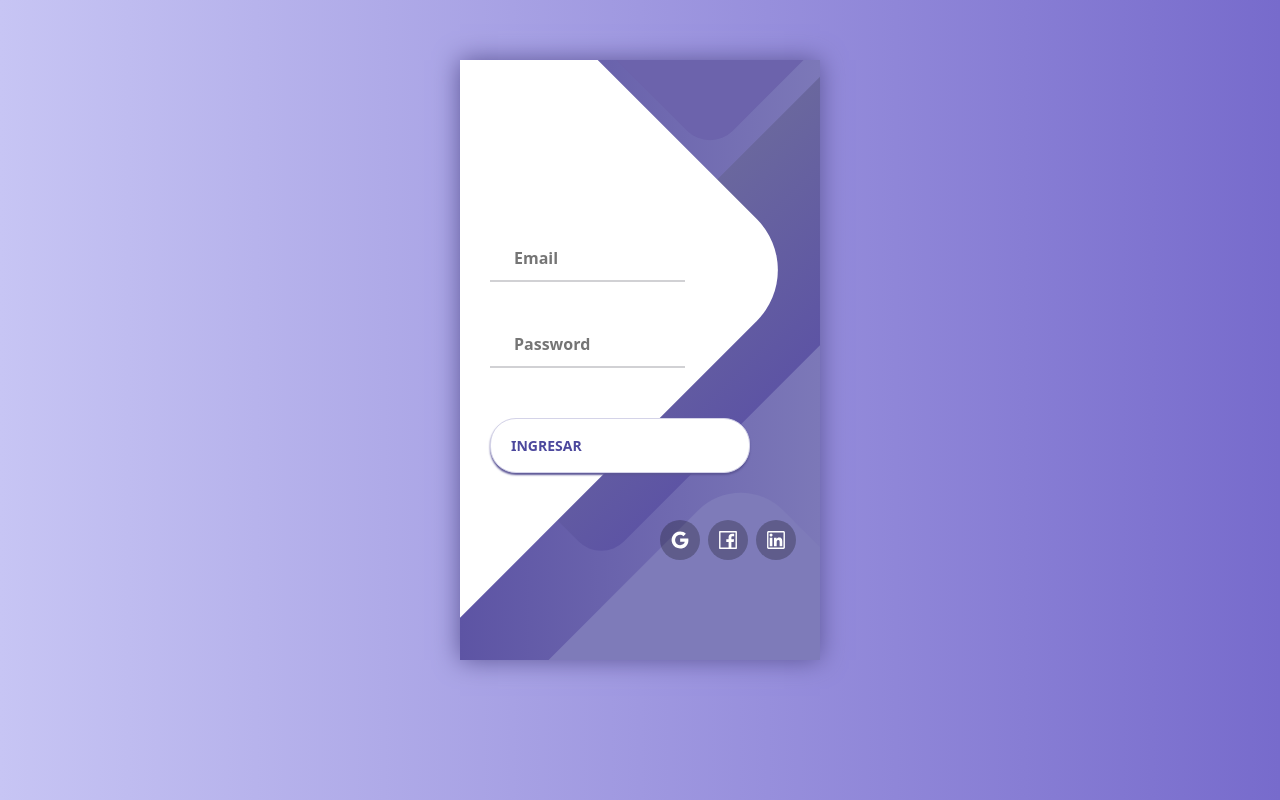
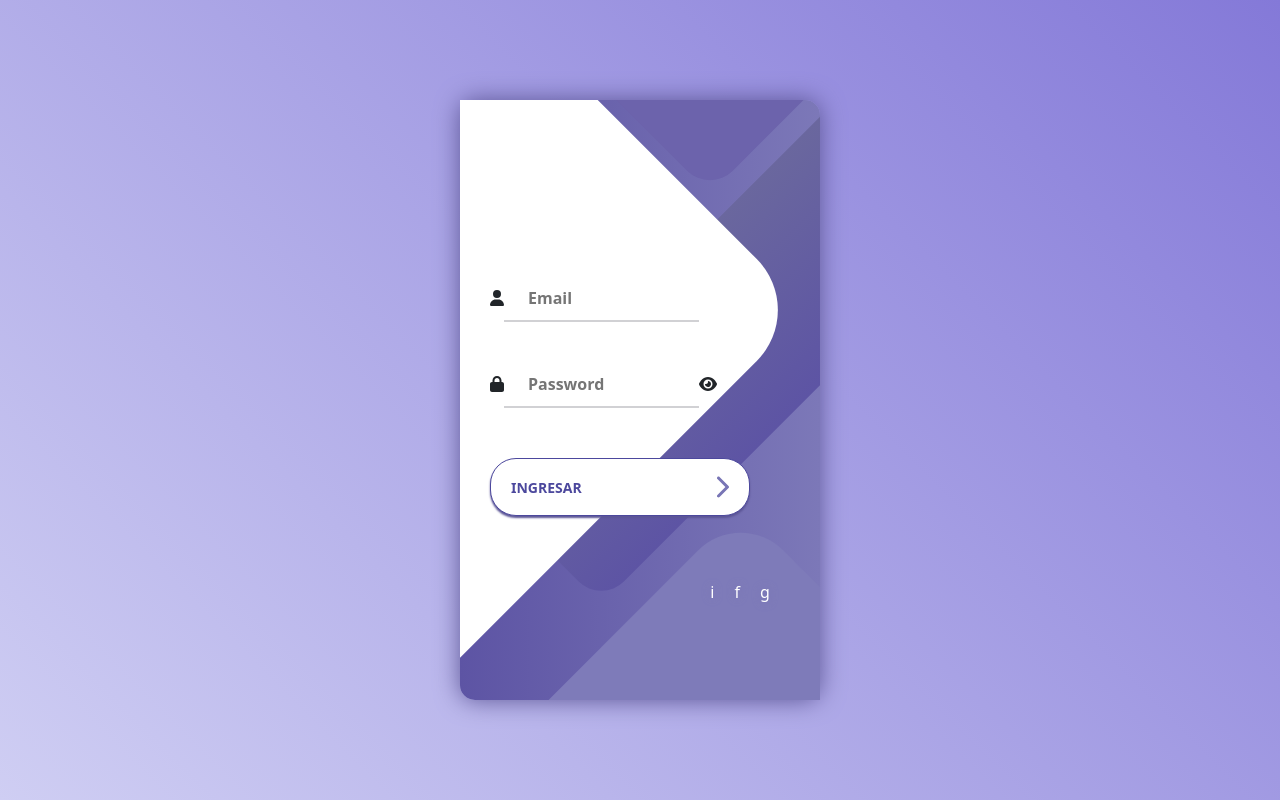
Before and after one commit to jordonez19/public, a Next.js app: page /login in a window 1280 px wide. Built offline with nearby package versions, Linux system fonts and the light colour scheme.

Commit message:
login changes updated

```diff
--- a/components/Login/index.js
+++ b/components/Login/index.js
@@ -5,8 +5,19 @@ import {
   FacebookOutlined,
   LinkedinOutlined,
 } from "@ant-design/icons";
+import { useState } from "react";
+import { FontAwesomeIcon } from "@fortawesome/react-fontawesome";
+import {
+  faUser,
+  faLock,
+  faEye,
+  faEyeSlash,
+  faChevronRight,
+} from "@fortawesome/free-solid-svg-icons";
 
 const LoginComponent = ({ handleChange, handleSubmit }) => {
+  const [viewInput, setViewInput] = useState(false);
+
   return (
     <>
       <div className="body-login">
@@ -15,7 +26,7 @@ const LoginComponent = ({ handleChange, handleSubmit }) => {
             <div className="custom-screen__content">
               <form className="custom-login" onSubmit={handleSubmit}>
                 <div className="custom-login__field">
-                  <i className="custom-login__icon fas fa-user"></i>
+                  <FontAwesomeIcon icon={faUser} />
                   <input
                     onChange={handleChange}
                     type="text"
@@ -25,49 +36,44 @@ const LoginComponent = ({ handleChange, handleSubmit }) => {
                   />
                 </div>
                 <div className="custom-login__field">
-                  <i className="custom-login__icon fas fa-lock"></i>
+                  <FontAwesomeIcon icon={faLock} />
                   <input
                     onChange={handleChange}
-                    type="password"
+                    type={viewInput ? "text" : "password"}
                     name="password"
                     className="custom-login__input"
                     placeholder="Password"
                   />
+                  <FontAwesomeIcon
+                    className="cursor-pointer"
+                    onClick={() => setViewInput(!viewInput)}
+                    icon={!viewInput ? faEye : faEyeSlash}
+                  />
                 </div>
-                <button className="custom-button custom-login__submit">
-                  <span className="custom-button__text text-center">INGRESAR</span>
-                  <i className="custom-button__icon fanpm audit fix --forces fa-chevron-right"></i>
+                <button className="custom-button custom-login__submit pulse">
+                  <span className="custom-button__text text-center">
+                    INGRESAR
+                  </span>
+                  <FontAwesomeIcon
+                    className="custom-button__icon fanpm audit fix--forces"
+                    icon={faChevronRight}
+                  />
                 </button>
               </form>
               <div className="custom-social-login">
-
-                <div className="d-flex">
-                  <Avatar
-                    className="me-2"
-                    size={40}
-                    icon={<GoogleOutlined />}
-                  />
-                  <Avatar
-                    className="me-2"
-                    size={40}
-                    icon={<FacebookOutlined />}
-                  />
-                  <Avatar className="me-2" size={40} icon={<LinkedinOutlined />} />
-                </div>
-
                 <div className="custom-social-icons">
                   <a
                     href="#"
-                    className="custom-social-login__icon fab fa-instagram"
-                  ></a>
+                    className="custom-social-login__icon"
+                  >i</a>
                   <a
                     href="#"
-                    className="custom-social-login__icon fab fa-facebook"
-                  ></a>
+                    className="custom-social-login__icon"
+                  >f</a>
                   <a
                     href="#"
-                    className="custom-social-login__icon fab fa-twitter"
-                  ></a>
+                    className="custom-social-login__icon"
+                  >g</a>
                 </div>
               </div>
             </div>
--- a/containers/Login/index.js
+++ b/containers/Login/index.js
@@ -3,19 +3,22 @@ import LoginComponent from "@/components/Login";
 import React, { useState } from "react";
 import { setAuthToken } from "@/lib/auth";
 import { CustomAlert } from "@/hooks/CustomAlert";
+import { useRouter } from "next/router";
 
 const LoginContainer = () => {
+  const { SuccessAlert, ErrorAlert } = CustomAlert();
   const [form, setForm] = useState({});
-  const { SuccessAlert, ErrorAlert } = CustomAlert();
+  const router = useRouter();
 
   const handleSubmit = async (e) => {
     e.preventDefault();
     const res = await post("auth/signin", form);
     if (res.status == 200) {
       setAuthToken(res.data.token);
-      SuccessAlert('Bienvenido');
+      SuccessAlert("Bienvenido");
+      router.push("/dashboard");
     } else {
-      ErrorAlert('Error al iniciar session');
+      ErrorAlert("Error al iniciar session, verifique que su usuario y contraseña sean correctos");
     }
   };
 
@@ -29,7 +32,8 @@ const LoginContainer = () => {
 
   return (
     <>
-      <LoginComponent handleSubmit={handleSubmit} handleChange={handleChange} />
+      <LoginComponent
+        handleSubmit={handleSubmit} handleChange={handleChange} />
     </>
   );
 };
--- a/hooks/CustomAlert.js
+++ b/hooks/CustomAlert.js
@@ -12,8 +12,8 @@ export const CustomAlert = () => {
       showConfirmButton: false,
       timer: 1500,
       customClass: {},
-      iconColor: "#fd7e14",
-      confirmButtonColor: "#fd7e14",
+      iconColor: "#4FCA5D",
+      confirmButtonColor: "#6770B5",
     }).then(() => {
       if (path) {
         router.push(`/nexos/${path}`);
@@ -27,8 +27,8 @@ export const CustomAlert = () => {
       icon: "error",
       title: message,
       confirmButtonText: "OK",
-      iconColor: "#fd7e14",
-      confirmButtonColor: "#fd7e14",
+      iconColor: "red",
+      confirmButtonColor: "#6770B5",
     });
     if (path) {
       router.push(`/nexos/${path}`);
@@ -40,8 +40,8 @@ export const CustomAlert = () => {
       icon: "info",
       title: message,
       confirmButtonText: "OK",
-      iconColor: "#fd7e14",
-      confirmButtonColor: "#fd7e14",
+      iconColor: "#F7C359",
+      confirmButtonColor: "#6770B5",
     });
     if (path) {
       router.push(`/nexos/${path}`);
@@ -55,23 +55,9 @@ export const CustomAlert = () => {
       showCancelButton: true,
       confirmButtonText: "Si",
       cancelButtonText: "No",
-      iconColor: "#fd7e14",
-      confirmButtonColor: "#fd7e14",
+      iconColor: "#F7C359",
+      confirmButtonColor: "#6770B5",
     });
-
-    return result;
-  };
-
-  const AcceptConfirmation = async (message) => {
-    const result = await Swal.fire({
-      icon: "info",
-      title: message,
-      showCancelButton: false,
-      confirmButtonText: "Ok",
-      iconColor: "#fd7e14",
-      confirmButtonColor: "#fd7e14",
-    });
-
     return result;
   };
 
@@ -80,7 +66,6 @@ export const CustomAlert = () => {
     SuccessAlert,
     ErrorAlert,
     EditConfirmation,
-    AcceptConfirmation,
     InfoAlert,
   };
 };
--- a/package.json
+++ b/package.json
@@ -9,12 +9,16 @@
     "lint": "next lint"
   },
   "dependencies": {
+    "@fortawesome/fontawesome-svg-core": "^6.4.2",
+    "@fortawesome/free-solid-svg-icons": "^6.4.2",
+    "@fortawesome/react-fontawesome": "^0.2.0",
     "antd": "^5.9.0",
     "axios": "^1.5.0",
     "bootstrap": "^5.3.1",
     "dotenv": "^16.3.1",
     "eslint": "8.49.0",
     "eslint-config-next": "13.4.19",
+    "font-awesome": "^4.7.0",
     "js-cookie": "^3.0.5",
     "next": "13.4.19",
     "nodemon": "^3.0.1",
--- a/pages/_app.js
+++ b/pages/_app.js
@@ -1,5 +1,6 @@
 import '@/styles/index.scss'
 import 'bootstrap/dist/css/bootstrap.min.css';
+import "font-awesome/css/font-awesome.min.css";
 
 export default function App({ Component, pageProps }) {
   return <Component {...pageProps} />
--- a/styles/components/_login.scss
+++ b/styles/components/_login.scss
@@ -1,7 +1,8 @@
+@use "../global/variables" as v;
 @import url("https://fonts.googleapis.com/css?family=Raleway:400,700");
 
 .body-login {
-  background: linear-gradient(90deg, #c7c5f4, #776bcc);
+  background: v.$background-linear;
   min-height: 100vh;
   overflow: hidden;
 }
@@ -10,14 +11,15 @@
   display: flex;
   align-items: center;
   justify-content: center;
-  min-height: 90vh;
+  min-height: 100vh;
 }
 
 .custom-screen {
-  background: linear-gradient(90deg, #5d54a4, #7c78b8);
+  background: v.$background-linear2;
   position: relative;
   height: 600px;
   width: 360px;
+  border-radius: 15px;
   box-shadow: 0px 0px 24px #5c5696;
 }
 
@@ -25,6 +27,7 @@
   z-index: 1;
   position: relative;
   height: 100%;
+
 }
 
 .custom-screen__background {
@@ -120,7 +123,7 @@
   margin-top: 30px;
   padding: 16px 20px;
   border-radius: 26px;
-  border: 1px solid #d4d3e8;
+  border: 1px solid #4c489d;
   text-transform: uppercase;
   font-weight: 700;
   display: flex;
--- a/styles/global/_globals.scss
+++ b/styles/global/_globals.scss
@@ -5,36 +5,3 @@
   padding: 0;
   box-sizing: border-box;
 }
-
-html,
-body {
-  background: v.$primary;
-  color: v.$secondary;
-  min-height: 90vh;
-}
-
-p{
-  font-size: 20px;
-}
-
-.svg-head {
-  position: absolute;
-  z-index: 1;
-  path {
-    z-index: 1;
-  }
-}
-.content {
-  min-height: 90vh;
-  z-index: 2;
-  position: relative;
-}
-
-.content2{
-  margin-top: 4cm;
-}
-.flex{
-  display: grid;
-  gap: 1rem;
-  grid-template-columns: repeat(auto-fill, minmax(15rem,1fr));
-}
--- a/styles/global/_variables.scss
+++ b/styles/global/_variables.scss
@@ -1,10 +1,18 @@
 @import url("https://fonts.googleapis.com/css2?family=Poppins:wght@400;500;600;700;800&display=swap");
 //colors
-$primary: #e0eef3;
-$primary2: #9ed0f2;
-$primaryDark: #283d8c;
-$secondary: #c7344e;
-$primaryM: #1976d2;
+$primary-color: #6770B5;
+$secondary-color: #C4BEDF;
+$accent-color: #3B647C;
+$success-color: #8EB031;
+$warning-color: #F7C359;
+$asda: #c7c5f4;
+$asd: #7c78b8;
+$aasd: #776bcc;
+
+$background-linear: linear-gradient(45deg, #cfcef3, #8479d8);
+$background-linear2: linear-gradient(90deg, #5d54a4, #7c78b8);
+
+//whatsapp
 $green: #25d366;
 $boxShadowOpacity: #0000004d;
 $greenHover: #128c7e;
@@ -37,7 +45,6 @@ $headerHeight: 80px;
 
 @mixin breakpoint($point) {
   @if $point == md {
-    // 768px
     @media (min-width: 48em) {
       @content;
     }
```
Also changed, not shown: pages/dashboard/index.js (added, +11 -0 lines), styles/global/_effects.scss (+12 -6 lines), 1 other file (tests, documents, lock files or other folders).
